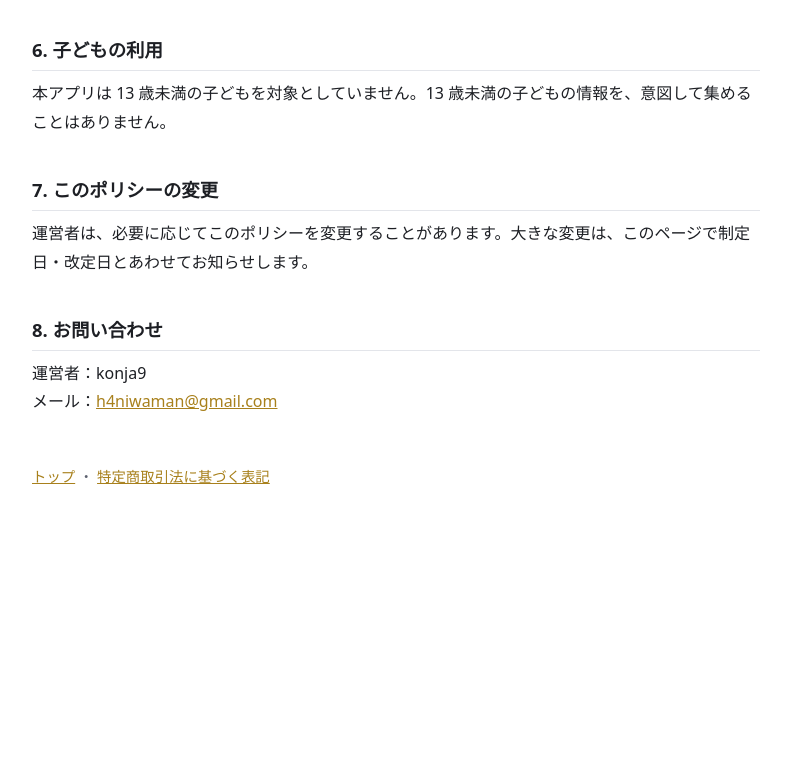
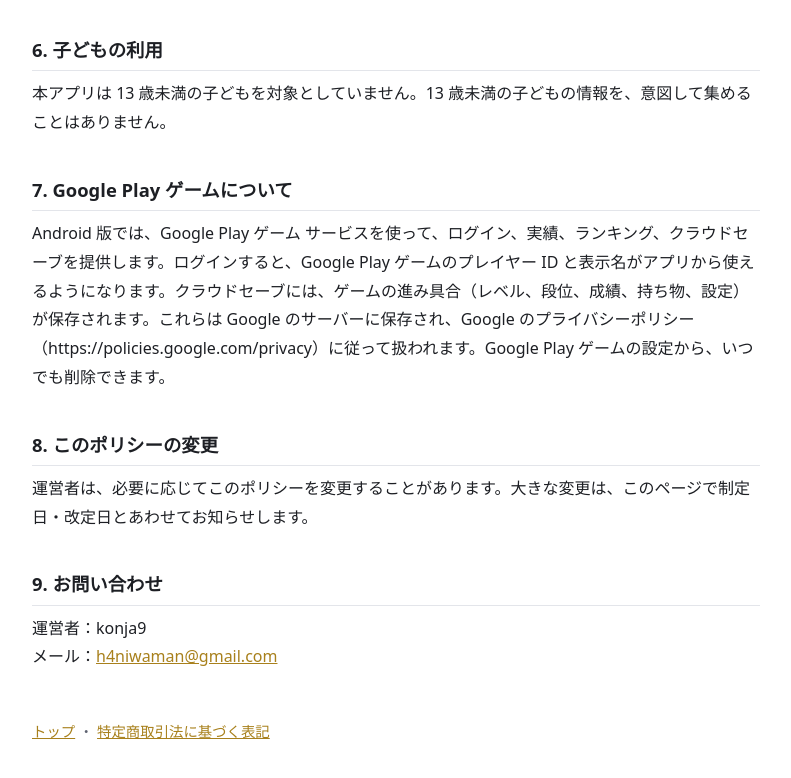
Before and after one commit to konja9/konja9.github.io, a plain HTML site: page privacy.html in a window 1280 px wide. Shown: the part 1512-2290 px from the top of the page, without its empty margins (244-1035 px from the left). Before the commit the page ends 2066 px from the top, so only its background shows below. Drawn offline with Linux system fonts and the light colour scheme.

Commit message:
Update privacy.html

```diff
--- a/privacy.html
+++ b/privacy.html
@@ -9,7 +9,7 @@
   <body>
     <main>
       <h1>プライバシーポリシー</h1>
-      <p class="meta">対象：パチふと（Android アプリ・Web 版）　制定日：2026年10月2日</p>
+      <p class="meta">対象：パチふと（Android アプリ・Web 版）　制定日：2026年10月10日</p>
 
       <p>
         konja9（以下「運営者」）は、麻雀の点数計算トレーニングアプリ「パチふと：麻雀の点数計算をパチンコで練習」（以下「本アプリ」）における利用者の情報の取り扱いを、以下のとおり定めます。
@@ -72,12 +72,17 @@
         本アプリは 13 歳未満の子どもを対象としていません。13 歳未満の子どもの情報を、意図して集めることはありません。
       </p>
 
-      <h2>7. このポリシーの変更</h2>
+      <h2>7. Google Play ゲームについて</h2>
+      <p>
+        Android 版では、Google Play ゲーム サービスを使って、ログイン、実績、ランキング、クラウドセーブを提供します。ログインすると、Google Play ゲームのプレイヤー ID と表示名がアプリから使えるようになります。クラウドセーブには、ゲームの進み具合（レベル、段位、成績、持ち物、設定）が保存されます。これらは Google のサーバーに保存され、Google のプライバシーポリシー（https://policies.google.com/privacy）に従って扱われます。Google Play ゲームの設定から、いつでも削除できます。
+      </p>
+
+      <h2>8. このポリシーの変更</h2>
       <p>
         運営者は、必要に応じてこのポリシーを変更することがあります。大きな変更は、このページで制定日・改定日とあわせてお知らせします。
       </p>
 
-      <h2>8. お問い合わせ</h2>
+      <h2>9. お問い合わせ</h2>
       <p>運営者：konja9<br />メール：<a href="mailto:h4niwaman@gmail.com">h4niwaman@gmail.com</a></p>
 
       <footer><a href="./">トップ</a> ・ <a href="law.html">特定商取引法に基づく表記</a></footer>
```
